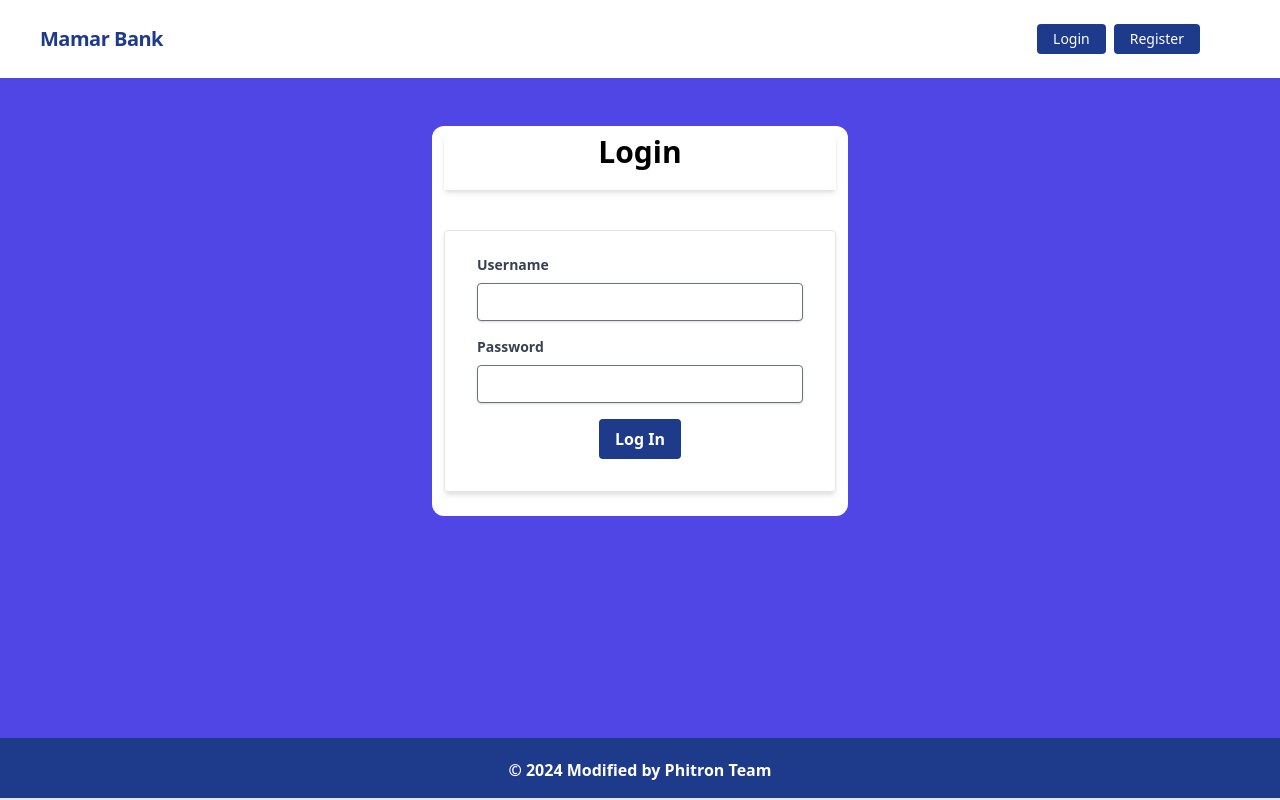
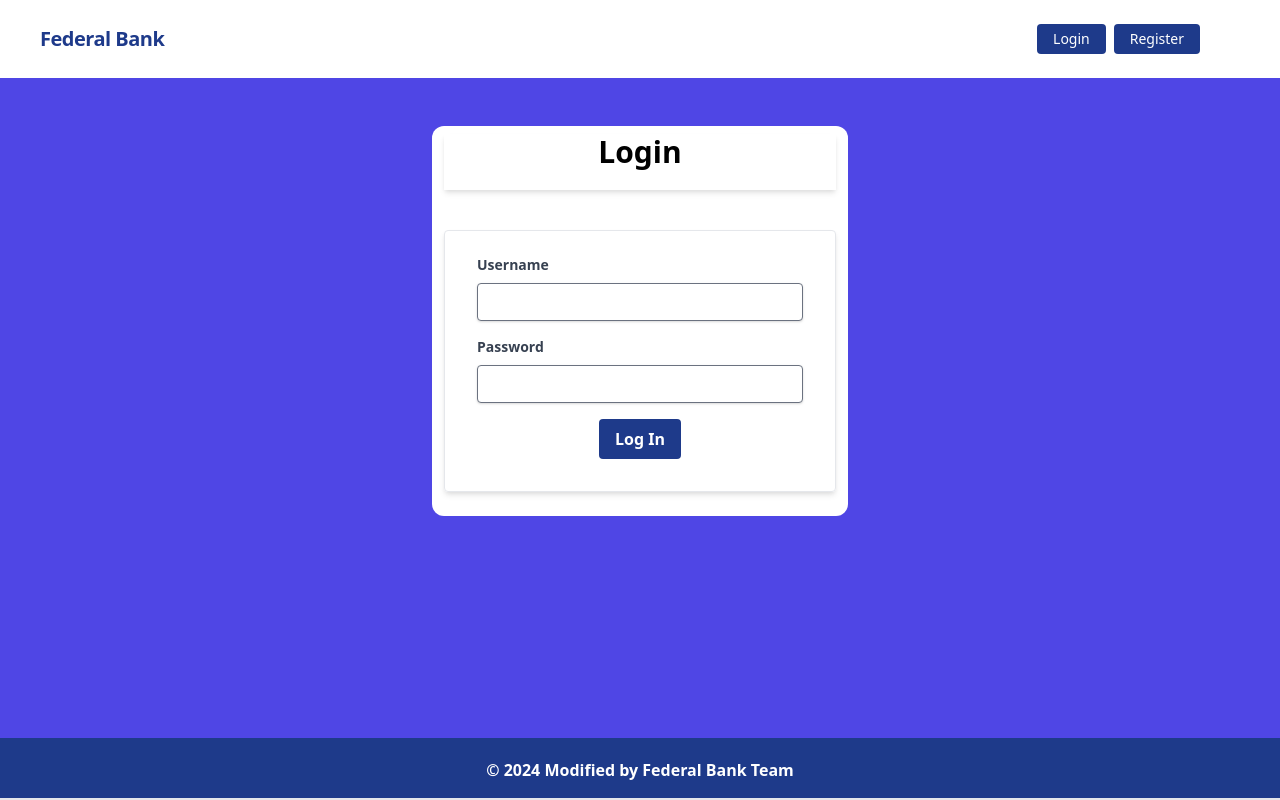
Before and after one commit to Riyad0001/Bank2, a Django app: page /accounts/login/ in a window 1280 px wide. Run offline with Django 4.2, Linux system fonts and the light colour scheme.

Commit message:
SMALL CHANGE

```diff
--- a/core/templates/footer.html
+++ b/core/templates/footer.html
@@ -3,7 +3,7 @@
     <div class="mt-5 flex flex-col items-center">
       <div class="sm:w-2/3 text-center py-0 pb-2">
         <p class="text-md text-white font-bold mb-2">
-                    © {% now "Y" %} Modified by Phitron Team
+          © {% now "Y" %} Modified by Federal Bank Team
         </p>
       </div>
     </div>
--- a/core/templates/navbar.html
+++ b/core/templates/navbar.html
@@ -1,6 +1,6 @@
 <nav class="flex items-center justify-between flex-wrap bg-white p-6 px-10">
     <div class="flex items-center flex-shrink-0 text-white mr-6">
-        <span class="font-semibold text-xl tracking-tight text-blue-900"><a href="/">Mamar Bank</a></span>
+        <span class="font-semibold text-xl tracking-tight text-blue-900"><a href="/">Federal Bank</a></span>
     </div>
     <div class="block lg:hidden">
         <button class="flex items-center px-3 py-2 border rounded text-white border-white-400 hover:text-white hover:border-white">
--- a/mamar_bank/settings.py
+++ b/mamar_bank/settings.py
@@ -31,7 +31,7 @@ SECRET_KEY = env("SECRET_KEY")
 DEBUG = True
 
 ALLOWED_HOSTS = ["*"]
-CSRF_TRUSTED_ORIGINS = ['https://mamar-bank.onrender.com','https://*.127.0.0.1']
+CSRF_TRUSTED_ORIGINS = ['https://bank2-bazv.onrender.com','https://*.127.0.0.1']
 
 # Application definition
 
```
Lines whose indentation alone changed are shown as unchanged.
